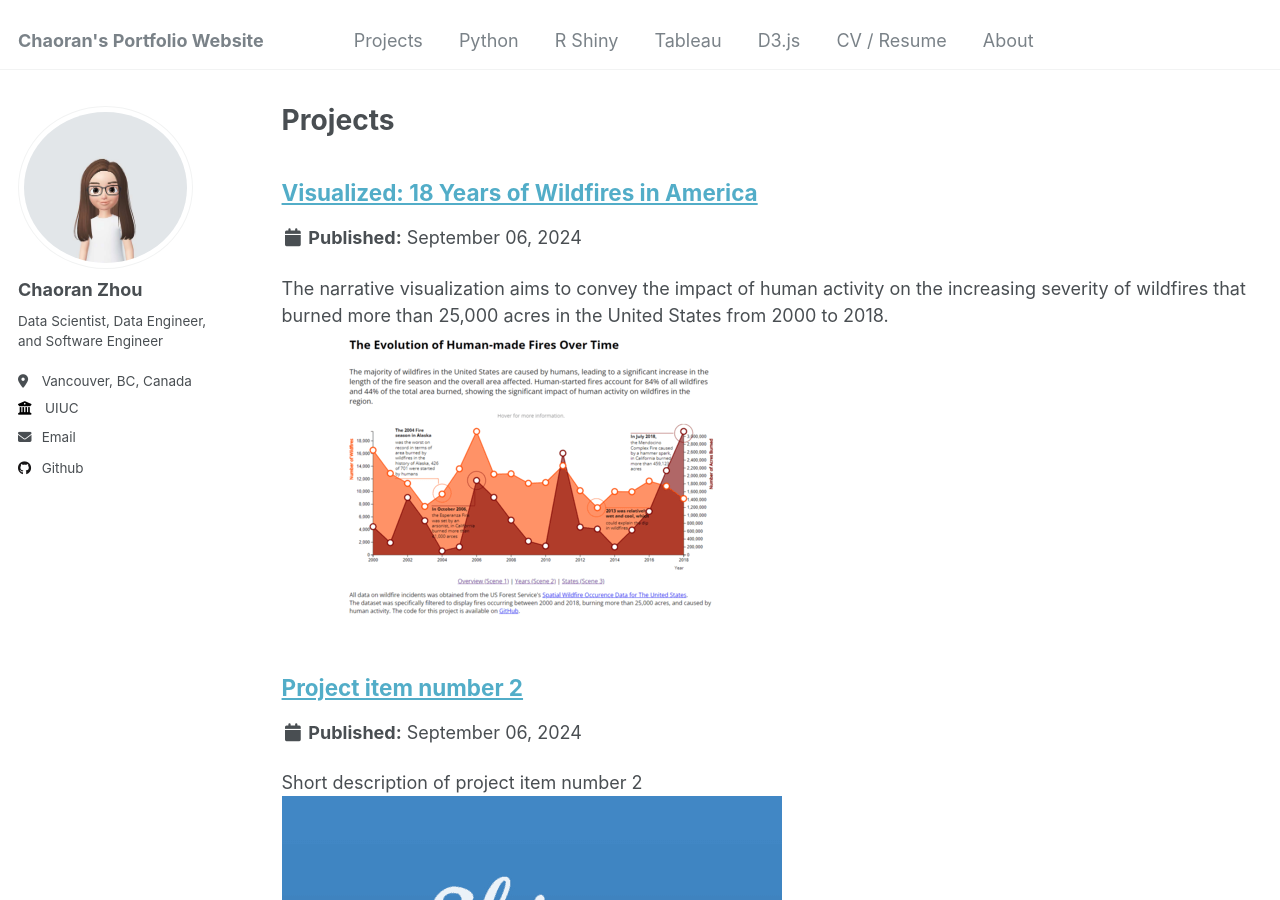
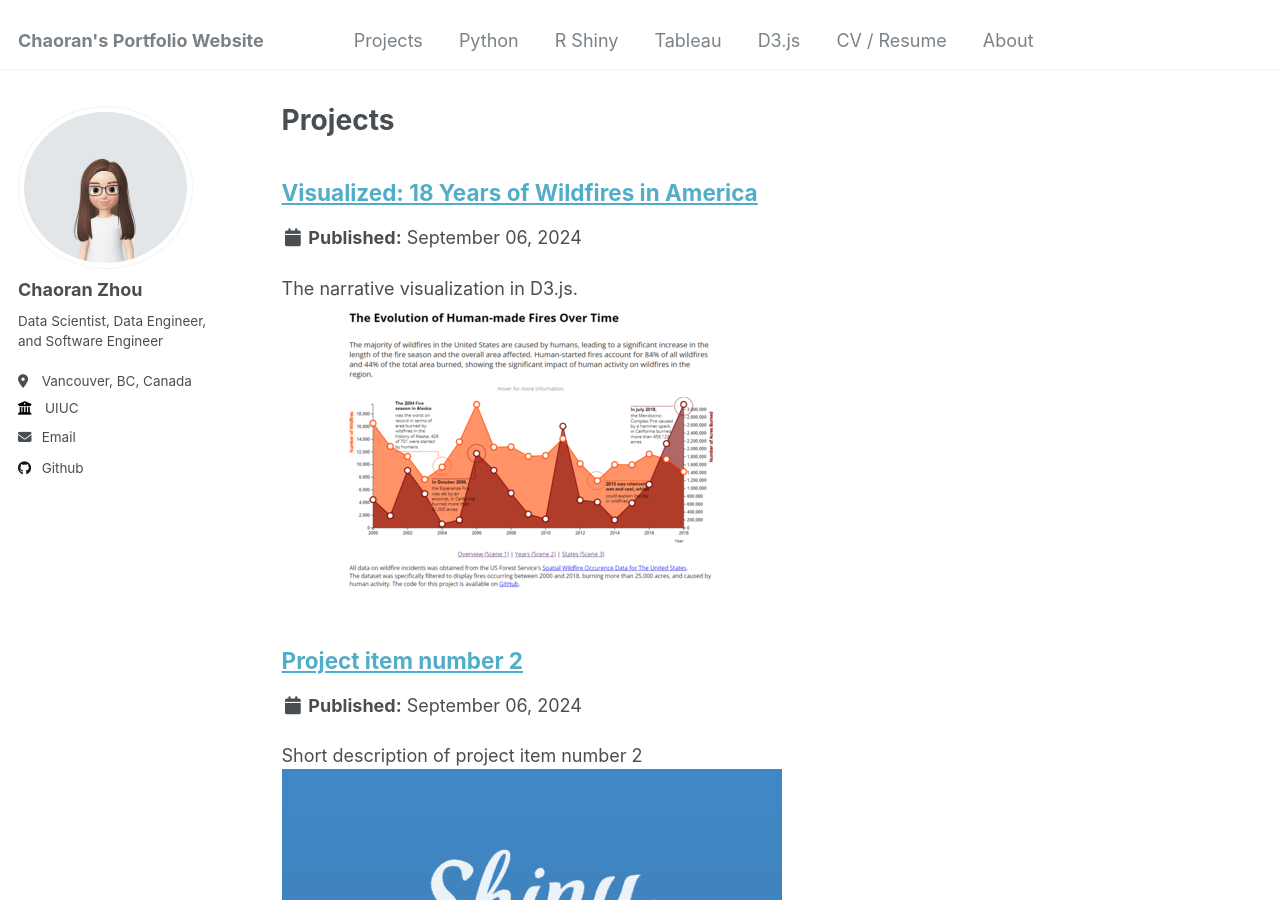
Before and after one commit to ranranrunforit/ranranrunforit.github.io, a Jekyll site: the page built from _pages/projects.html, in a window 1280 px wide and 900 px high. Built offline with Jekyll 4.4.1, drawn with Linux system fonts in a browser that asks for light colours.

Commit message:
Update project-1.md

```diff
--- a/_projects/project-1.md
+++ b/_projects/project-1.md
@@ -1,10 +1,8 @@
 ---
 title: "Visualized: 18 Years of Wildfires in America"
-excerpt: "The narrative visualization aims to convey the impact of human activity on the increasing severity of wildfires that burned more than 25,000 acres in the United States from 2000 to 2018. <br/><img src='/images/D3.png'>"
+excerpt: "The narrative visualization in D3.js. <br/><img src='/images/D3.png'>"
 collection: projects
 ---
-
-# Visualized: 18 Years of Wildfires in America
 
 The narrative visualization aims to convey the impact of human activity on the increasing severity of wildfires that burned more than 25,000 acres in the United States from 2000 to 2018. By analyzing the [Spatial Wildfire Occurence Data for The United States](https://www.fs.usda.gov/rds/archive/Catalog/RDS-2013-0009.5) provided by the US Forest Service, the goal is to investigate whether the worsening of these large-scale wildfires is primarily driven by human-caused ignitions.
 
```
